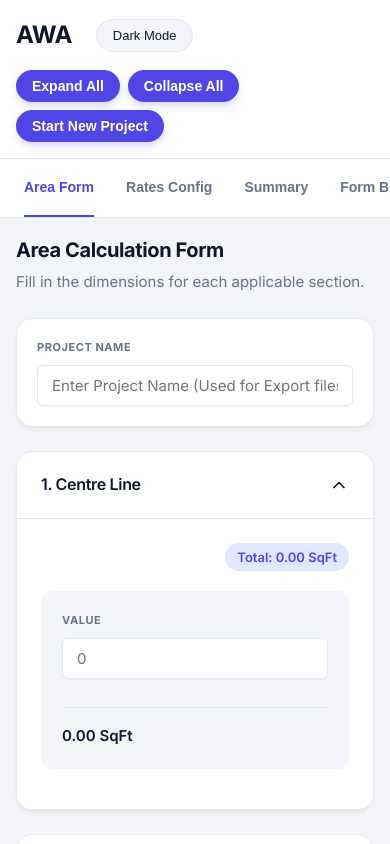
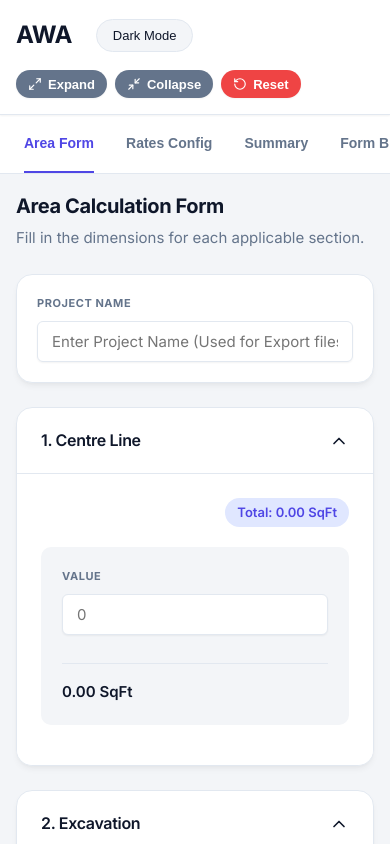
Before and after one commit to zephyr-0001/AWA, a React (Vite) app: page / in a window 390 px wide. Shown: the top 844 px of the page. Built offline with nearby package versions, Linux system fonts and the light colour scheme; the HTML template or start-up script is replaced by a standard one.

Commit message:
Optimize header buttons for mobile view

```diff
--- a/src/App.jsx
+++ b/src/App.jsx
@@ -1,4 +1,5 @@
 import React, { useState, useEffect } from 'react';
+import { Maximize2, Minimize2, RotateCcw } from 'lucide-react';
 import AreaForm from './pages/AreaForm';
 import RatesConfig from './pages/RatesConfig';
 import Summary from './pages/Summary';
@@ -98,14 +99,14 @@ function App() {
 
         {activeTab === 'form' && (
           <div style={{ display: 'flex', gap: '0.5rem', flexWrap: 'wrap' }}>
-            <button className="btn-export" style={{ backgroundColor: 'var(--text-secondary)', padding: '0.5rem 1rem' }} onClick={() => setExpandToggle(e => e + 1)}>
-              Expand All
+            <button className="btn-compact" onClick={() => setExpandToggle(e => e + 1)} title="Expand All">
+              <Maximize2 size={14} /> Expand
             </button>
-            <button className="btn-export" style={{ backgroundColor: 'var(--text-secondary)', padding: '0.5rem 1rem' }} onClick={() => setCollapseToggle(c => c + 1)}>
-              Collapse All
+            <button className="btn-compact" onClick={() => setCollapseToggle(c => c + 1)} title="Collapse All">
+              <Minimize2 size={14} /> Collapse
             </button>
-            <button className="btn-export" style={{ backgroundColor: 'var(--danger-color)', padding: '0.5rem 1rem' }} onClick={handleClearAll}>
-              Start New Project
+            <button className="btn-compact danger" onClick={handleClearAll} title="Start New Project">
+              <RotateCcw size={14} /> Reset
             </button>
           </div>
         )}
--- a/src/styles/index.css
+++ b/src/styles/index.css
@@ -430,6 +430,32 @@ select:focus {
   transform: translateY(-1px);
 }
 
+.btn-compact {
+  display: inline-flex;
+  align-items: center;
+  gap: 0.375rem;
+  padding: 0.4rem 0.75rem;
+  font-size: 0.8125rem;
+  font-weight: 600;
+  border-radius: var(--radius-full);
+  background-color: var(--text-secondary);
+  color: white;
+  border: none;
+  cursor: pointer;
+  transition: all var(--transition-fast);
+  box-shadow: var(--shadow-sm);
+}
+
+.btn-compact:hover {
+  transform: translateY(-1px);
+  box-shadow: var(--shadow-md);
+  opacity: 0.9;
+}
+
+.btn-compact.danger {
+  background-color: var(--danger-color);
+}
+
 .summary-table-container {
   overflow-x: auto;
   background-color: var(--bg-color-alt);
```
